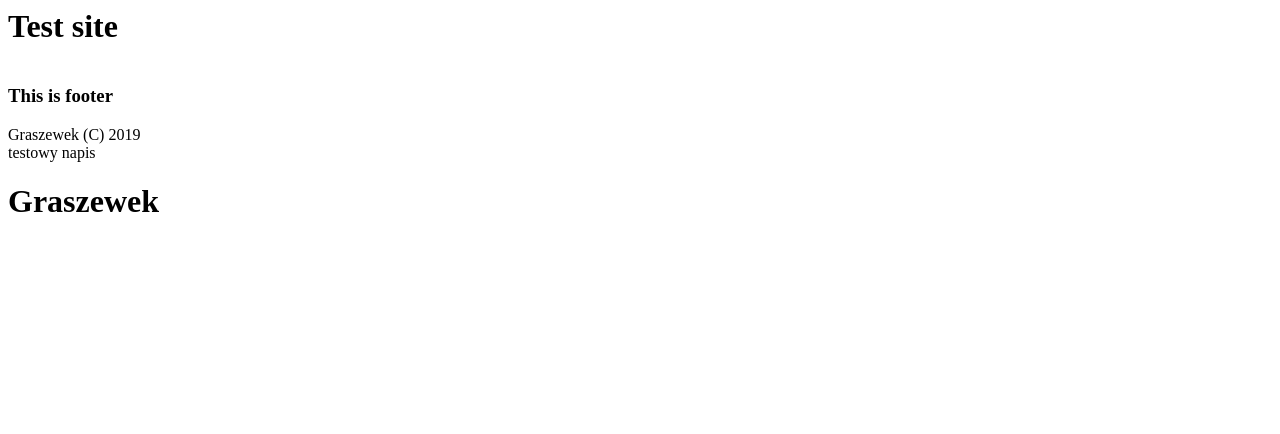
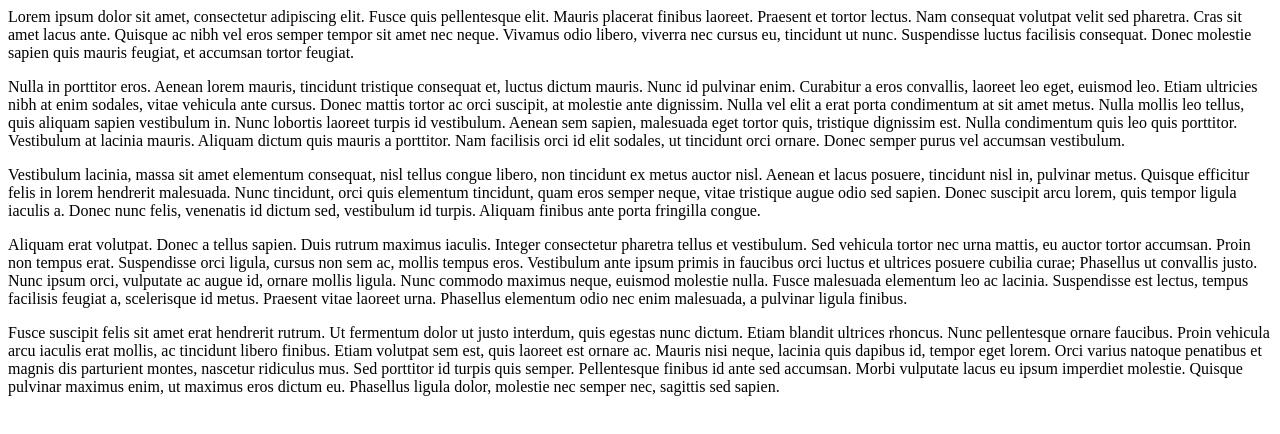
Before and after one commit to Graszewek/graszewek.github.io, a plain HTML site: page index.html in a window 1280 px wide. Drawn offline with Linux system fonts and the light colour scheme.

Commit message:
index.html updated

```diff
--- a/index.html
+++ b/index.html
@@ -1,13 +1,13 @@
 <html>
 	<title>My site</title>
-	<div>
-		<div id="header"><h1>Test site</h1><img src="test.png" alt=""></div>
-		<div id="content"></div>
-		<div id="footer"><h3><span id="footer">This is footer</span></h3></div>
-		<div id="other-footer">Graszewek (C) 2019</div>
-		<span>testowy napis</span>
-		<div>
-			<span><h1>Graszewek</h1></span>
-		</div>
-	</div>
+
+<p>Lorem ipsum dolor sit amet, consectetur adipiscing elit. Fusce quis pellentesque elit. Mauris placerat finibus laoreet. Praesent et tortor lectus. Nam consequat volutpat velit sed pharetra. Cras sit amet lacus ante. Quisque ac nibh vel eros semper tempor sit amet nec neque. Vivamus odio libero, viverra nec cursus eu, tincidunt ut nunc. Suspendisse luctus facilisis consequat. Donec molestie sapien quis mauris feugiat, et accumsan tortor feugiat.</p>
+
+<p>Nulla in porttitor eros. Aenean lorem mauris, tincidunt tristique consequat et, luctus dictum mauris. Nunc id pulvinar enim. Curabitur a eros convallis, laoreet leo eget, euismod leo. Etiam ultricies nibh at enim sodales, vitae vehicula ante cursus. Donec mattis tortor ac orci suscipit, at molestie ante dignissim. Nulla vel elit a erat porta condimentum at sit amet metus. Nulla mollis leo tellus, quis aliquam sapien vestibulum in. Nunc lobortis laoreet turpis id vestibulum. Aenean sem sapien, malesuada eget tortor quis, tristique dignissim est. Nulla condimentum quis leo quis porttitor. Vestibulum at lacinia mauris. Aliquam dictum quis mauris a porttitor. Nam facilisis orci id elit sodales, ut tincidunt orci ornare. Donec semper purus vel accumsan vestibulum.</p>
+
+<p>Vestibulum lacinia, massa sit amet elementum consequat, nisl tellus congue libero, non tincidunt ex metus auctor nisl. Aenean et lacus posuere, tincidunt nisl in, pulvinar metus. Quisque efficitur felis in lorem hendrerit malesuada. Nunc tincidunt, orci quis elementum tincidunt, quam eros semper neque, vitae tristique augue odio sed sapien. Donec suscipit arcu lorem, quis tempor ligula iaculis a. Donec nunc felis, venenatis id dictum sed, vestibulum id turpis. Aliquam finibus ante porta fringilla congue.</p>
+
+<p>Aliquam erat volutpat. Donec a tellus sapien. Duis rutrum maximus iaculis. Integer consectetur pharetra tellus et vestibulum. Sed vehicula tortor nec urna mattis, eu auctor tortor accumsan. Proin non tempus erat. Suspendisse orci ligula, cursus non sem ac, mollis tempus eros. Vestibulum ante ipsum primis in faucibus orci luctus et ultrices posuere cubilia curae; Phasellus ut convallis justo. Nunc ipsum orci, vulputate ac augue id, ornare mollis ligula. Nunc commodo maximus neque, euismod molestie nulla. Fusce malesuada elementum leo ac lacinia. Suspendisse est lectus, tempus facilisis feugiat a, scelerisque id metus. Praesent vitae laoreet urna. Phasellus elementum odio nec enim malesuada, a pulvinar ligula finibus.</p>
+
+<p>Fusce suscipit felis sit amet erat hendrerit rutrum. Ut fermentum dolor ut justo interdum, quis egestas nunc dictum. Etiam blandit ultrices rhoncus. Nunc pellentesque ornare faucibus. Proin vehicula arcu iaculis erat mollis, ac tincidunt libero finibus. Etiam volutpat sem est, quis laoreet est ornare ac. Mauris nisi neque, lacinia quis dapibus id, tempor eget lorem. Orci varius natoque penatibus et magnis dis parturient montes, nascetur ridiculus mus. Sed porttitor id turpis quis semper. Pellentesque finibus id ante sed accumsan. Morbi vulputate lacus eu ipsum imperdiet molestie. Quisque pulvinar maximus enim, ut maximus eros dictum eu. Phasellus ligula dolor, molestie nec semper nec, sagittis sed sapien.</p>
 </html>
```
